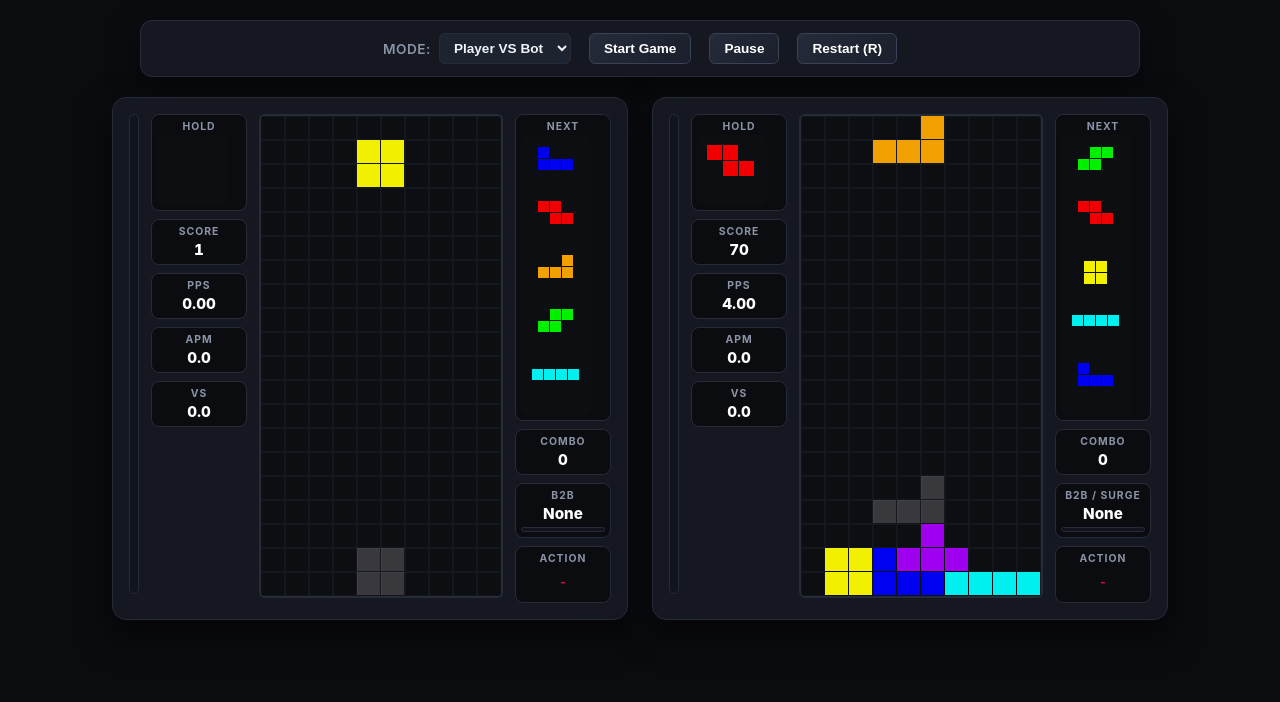
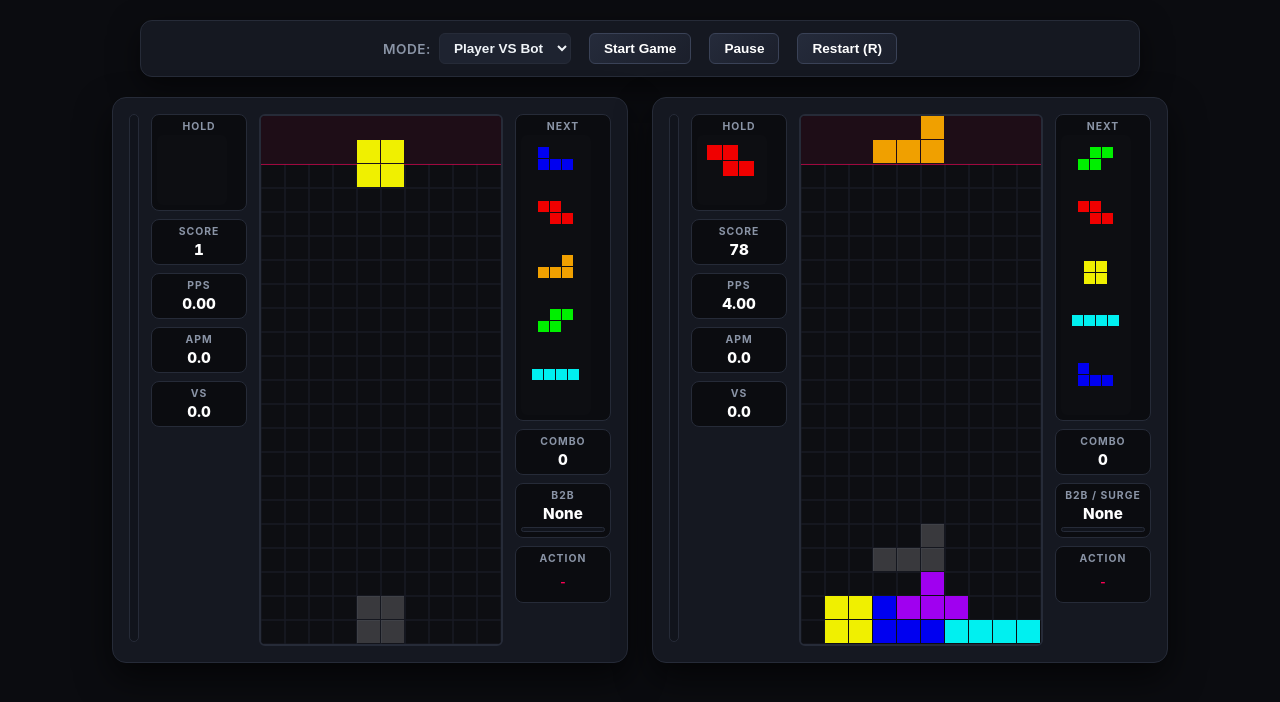
Before and after one commit to cunfuzed/Tetris, a plain HTML site: page index.html in a window 1280 px wide. Drawn offline with Linux system fonts and the light colour scheme.

Commit message:
Adjust canvas height and game settings parameters
Refactor canvas dimensions and game settings.

```diff
--- a/index.html
+++ b/index.html
@@ -242,7 +242,6 @@
 
     .garbage-meter {
       width: 10px;
-      height: 480px;
       background: #11141c;
       border-radius: 5px;
       position: relative;
@@ -363,7 +362,7 @@
             <div class="panel-box"><h3>APM</h3><div id="player-apm" class="stat-value">0.0</div></div>
             <div class="panel-box"><h3>VS</h3><div id="player-vs" class="stat-value">0.0</div></div>
         </div>
-    <canvas id="player-canvas" class="canvas-board" width="240" height="480"></canvas>
+    <canvas id="player-canvas" class="canvas-board" width="240"></canvas>
     <div class="side-panel">
         <div class="panel-box"><h3>Next</h3><canvas id="player-next" width="70" height="280"></canvas></div>
         <div class="panel-box"><h3>Combo</h3><div id="player-combo" class="stat-value">0</div></div>
@@ -388,7 +387,7 @@
             <div class="panel-box"><h3>APM</h3><div id="bot-apm" class="stat-value">0.0</div></div>
             <div class="panel-box"><h3>VS</h3><div id="bot-vs" class="stat-value">0.0</div></div>
         </div>
-        <canvas id="bot-canvas" class="canvas-board" width="240" height="480"></canvas>
+        <canvas id="bot-canvas" class="canvas-board" width="240"></canvas>
         <div class="side-panel">
             <div class="panel-box"><h3>Next</h3><canvas id="bot-next" width="70" height="280"></canvas></div>
             <div class="panel-box"><h3>Combo</h3><div id="bot-combo" class="stat-value">0</div></div>
@@ -414,7 +413,7 @@
         </div>
         <div class="input-group" id="bot-depth-container">
             <label for="bot-depth">Bot Depth: </label>
-            <input type="number" id="bot-depth" value="2" min="1" max="4" step="1">
+            <input type="number" id="bot-depth" value="2" min="1" max="6" step="1">
         </div>
         <div class="input-group" id="player-handling-container">
             <label for="das-input">DAS: </label>
@@ -456,8 +455,14 @@
         }
 
         const COLS = 10;
-        const ROWS = 20;
+        const ROWS = 20;          // visible rows
+        const BUFFER = 20;        // hidden rows above the field: a stack pushed past row 20 is kept here, not deleted
+        const TOTAL_ROWS = ROWS + BUFFER;
+        const VIEW_EXTRA = 2;     // overflow rows drawn above the field (red zone)
         const BLOCK_SIZE = 24;
+        const BOARD_WIDTH = COLS * BLOCK_SIZE;
+        const BOARD_HEIGHT = (ROWS + VIEW_EXTRA) * BLOCK_SIZE;
+        const SPAWN_Y = BUFFER - 2;   // grid row where EVERY new piece spawns (BUFFER = top of the visible field)
 
         const PIECE_IDS = { I: 1, J: 2, L: 3, O: 4, S: 5, T: 6, Z: 7, G: 8 };
         const SHAPES = {
@@ -524,12 +529,6 @@
         const sdfSlider = document.getElementById('sdf-slider');
         const sdfValDisplay = document.getElementById('sdf-val');
         const playerHandlingContainer = document.getElementById('player-handling-container');
-        const genomeModal = document.getElementById('genome-modal');
-        const modalTitle = document.getElementById('modal-title');
-        const genomeJsonInput = document.getElementById('genome-json-input');
-        const saveGenomeBtn = document.getElementById('save-genome-btn');
-        const resetGenomeBtn = document.getElementById('reset-genome-btn');
-        const closeGenomeBtn = document.getElementById('close-genome-btn');
         const botSpeedContainer = document.getElementById('bot-speed-container');
         const botDepthContainer = document.getElementById('bot-depth-container');
         const botContainer = document.getElementById('bot-container');
@@ -546,12 +545,12 @@
         const settings = document.querySelector('.settings');
 
         let cachedSettings = {
-            das: 120,
-            arr: 0,
+            das: 150,
+            arr: 20,
             sdf: 20,
             bot1Type: 'custom',
             botSpeed: 1,
-            botDepth: 2,
+            botDepth: 4,
             mode: 'vs',
         };
 
@@ -584,10 +583,12 @@
         right: { pressed: false, dasTimer: 0, arrTimer: 0 },
         softDrop: { pressed: false, timer: 0 }
         };
-
         class TetrisEngine {
             constructor(canvasId, holdCanvasId, nextCanvasId, garbageFillId, isBot = false) {
                 this.canvas = document.getElementById(canvasId);
+                this.canvas.height = BOARD_HEIGHT;
+                this.garbageMeter = document.getElementById(garbageFillId).parentElement;
+                this.garbageMeter.style.height = BOARD_HEIGHT + 'px';
                 this.ctx = this.canvas.getContext('2d', { alpha: false });
                 this.holdCanvas = document.getElementById(holdCanvasId);
                 this.holdCtx = this.holdCanvas.getContext('2d');
@@ -599,7 +600,7 @@
             }
 
             reset(initial = false) {
-                this.grid = Array.from({ length: ROWS }, () => Array(COLS).fill(0));
+                this.grid = Array.from({ length: TOTAL_ROWS }, () => Array(COLS).fill(0));
                 this.score = 0;
                 this.linesCleared = 0;
                 this.level = 1;
@@ -634,7 +635,7 @@
                         matrix: ROTATED_SHAPES[type][0],
                         color: COLORS[type],
                         x: Math.floor((COLS - SHAPES[type][0].length) / 2),
-                        y: 0,
+                        y: SPAWN_Y,
                         rotation: 0
                     };
                 }
@@ -661,7 +662,7 @@
                     matrix: ROTATED_SHAPES[type][0],
                     color: COLORS[type],
                     x: Math.floor((COLS - SHAPES[type][0].length) / 2),
-                    y: 0,
+                    y: SPAWN_Y,
                     rotation: 0
                 };
                 this.canHold = true;
@@ -669,6 +670,10 @@
                 this.resetLockDelay();
 
                 if (this.checkCollision(this.currentPiece.matrix, this.currentPiece.x, this.currentPiece.y)) {
+                    if(cachedSettings.mode === 'settings') {
+                        this.reset();
+                        return;
+                    }
                     handleGameOver(this);
                 }
                 this.updateNextUI();
@@ -682,7 +687,7 @@
                     if (matrix[r][c]) {
                     const newX = x + c;
                     const newY = y + r;
-                    if (newX < 0 || newX >= COLS || newY >= ROWS) return true;
+                    if (newX < 0 || newX >= COLS || newY >= TOTAL_ROWS) return true;
                     if (newY >= 0 && targetGrid[newY][newX]) return true;
                     }
                 }
@@ -783,7 +788,7 @@
                         matrix: ROTATED_SHAPES[this.holdPieceType][0],
                         color: COLORS[this.holdPieceType],
                         x: Math.floor((COLS - SHAPES[this.holdPieceType][0].length) / 2),
-                        y: 0,
+                        y: SPAWN_Y,
                         rotation: 0
                     };
                     this.holdPieceType = temp;
@@ -817,7 +822,7 @@
                 let cleared = 0;
                 let garbageCleared = 0;
 
-                for (let r = 0; r < ROWS; r++) {
+                for (let r = 0; r < TOTAL_ROWS; r++) {
                     if (this.grid[r].every(cell => cell !== 0)) {
                         if (this.grid[r].includes(COLORS.G)) {
                         garbageCleared++;
@@ -828,7 +833,7 @@
                     }
                 }
 
-                while (remainingRows.length < ROWS) {
+                while (remainingRows.length < TOTAL_ROWS) {
                     remainingRows.unshift(Array(COLS).fill(0));
                 }
 
@@ -841,14 +846,16 @@
                 if (!lines || lines <= 0) return;
                 lines = Math.min(lines, ROWS);
                 let hole = Math.floor(Math.random() * COLS);
+                let overflow = false;
 
                 for (let i = 0; i < lines; i++) {
-                    this.grid.shift();
+                    if (this.grid.shift().some(c => c !== 0)) overflow = true; // only lost if the stack passes the buffer too
                     const garbageRow = Array(COLS).fill(COLORS.G);
                     garbageRow[hole] = 0;
                     this.grid.push(garbageRow);
                 }
                 this.updateGarbageUI();
+                if (overflow && cachedSettings.mode !== 'settings') handleGameOver(this);
             }
 
             lockPiece() {
@@ -865,7 +872,7 @@
                     const p = this.currentPiece, g = this.grid;
                     spin = detectSpin(p.type, p.rotation, p.x, p.y, this.lastKick,
                         (cx, cy) => this.checkCollision(matrix, cx, cy),
-                        (cx, cy) => cx < 0 || cx >= COLS || cy >= ROWS || (cy >= 0 && g[cy][cx] !== 0));
+                        (cx, cy) => cx < 0 || cx >= COLS || cy >= TOTAL_ROWS || (cy >= 0 && g[cy][cx] !== 0));
                 }
 
                 for (let r = 0; r < len; r++) {
@@ -873,7 +880,7 @@
                         if (matrix[r][c]) {
                         const gy = this.currentPiece.y + r;
                         const gx = this.currentPiece.x + c;
-                        if (gy >= 0 && gy < ROWS && gx >= 0 && gx < COLS) {
+                        if (gy >= 0 && gy < TOTAL_ROWS && gx >= 0 && gx < COLS) {
                             this.grid[gy][gx] = color;
                         }
                         }
@@ -1115,8 +1122,15 @@
             }
 
             draw(ctx) {
+                const top = BUFFER - VIEW_EXTRA;               // first grid row that is drawn
+                const py = (row) => (row - top) * BLOCK_SIZE;  // grid row -> canvas y
+                const W = this.canvas.width, H = this.canvas.height;
                 ctx.fillStyle = '#0d0e12';
-                ctx.fillRect(0, 0, this.canvas.width, this.canvas.height);
+                ctx.fillRect(0, 0, W, H);
+
+                // overflow zone above the ceiling
+                ctx.fillStyle = 'rgba(255, 0, 85, 0.07)';
+                ctx.fillRect(0, 0, W, VIEW_EXTRA * BLOCK_SIZE);
 
                 // Render Background 40-Line Counter in Sprint Mode
                 if (cachedSettings.mode === 'sprint' && !this.isBot) {
@@ -1126,21 +1140,29 @@
                     ctx.fillStyle = 'rgba(255, 255, 255, 0.06)';
                     ctx.textAlign = 'center';
                     ctx.textBaseline = 'middle';
-                    ctx.fillText(linesLeft.toString(), this.canvas.width / 2, this.canvas.height / 2);
+                    ctx.fillText(linesLeft.toString(), W / 2, H / 2);
                     ctx.restore();
                 }
 
-                for (let r = 0; r < ROWS; r++) {
+                for (let r = top; r < TOTAL_ROWS; r++) {
                     for (let c = 0; c < COLS; c++) {
                         if (this.grid[r][c]) {
-                        ctx.fillStyle = this.grid[r][c];
-                        ctx.fillRect(c * BLOCK_SIZE, r * BLOCK_SIZE, BLOCK_SIZE - 1, BLOCK_SIZE - 1);
-                        } else {
-                        ctx.strokeStyle = '#181b24';
-                        ctx.strokeRect(c * BLOCK_SIZE, r * BLOCK_SIZE, BLOCK_SIZE, BLOCK_SIZE);
+                            ctx.fillStyle = this.grid[r][c];
+                            ctx.fillRect(c * BLOCK_SIZE, py(r), BLOCK_SIZE - 1, BLOCK_SIZE - 1);
+                        } else if (r >= BUFFER) {
+                            ctx.strokeStyle = '#181b24';
+                            ctx.strokeRect(c * BLOCK_SIZE, py(r), BLOCK_SIZE, BLOCK_SIZE);
                         }
                     }
                 }
+
+                // ceiling line
+                ctx.strokeStyle = 'rgba(255, 0, 85, 0.6)';
+                ctx.lineWidth = 1;
+                ctx.beginPath();
+                ctx.moveTo(0, VIEW_EXTRA * BLOCK_SIZE + 0.5);
+                ctx.lineTo(W, VIEW_EXTRA * BLOCK_SIZE + 0.5);
+                ctx.stroke();
 
                 if (this.currentPiece && !gameOver) {
                     let ghostY = this.currentPiece.y;
@@ -1153,7 +1175,7 @@
                     for (let r = 0; r < len; r++) {
                         for (let c = 0; c < len; c++) {
                             if (matrix[r][c]) {
-                                ctx.fillRect((this.currentPiece.x + c) * BLOCK_SIZE, (ghostY + r) * BLOCK_SIZE, BLOCK_SIZE - 1, BLOCK_SIZE - 1);
+                                ctx.fillRect((this.currentPiece.x + c) * BLOCK_SIZE, py(ghostY + r), BLOCK_SIZE - 1, BLOCK_SIZE - 1);
                             }
                         }
                     }
@@ -1166,7 +1188,7 @@
                     for (let r = 0; r < len; r++) {
                         for (let c = 0; c < len; c++) {
                             if (matrix[r][c]) {
-                                ctx.fillRect((this.currentPiece.x + c) * BLOCK_SIZE, (this.currentPiece.y + r) * BLOCK_SIZE, BLOCK_SIZE - 1, BLOCK_SIZE - 1);
+                                ctx.fillRect((this.currentPiece.x + c) * BLOCK_SIZE, py(this.currentPiece.y + r), BLOCK_SIZE - 1, BLOCK_SIZE - 1);
                             }
                         }
                     }
@@ -1222,7 +1244,7 @@
 
         function toRows(grid) {
             const rows = new Uint16Array(ROWS);
-            for (let r = 0; r < ROWS; r++) for (let c = 0; c < COLS; c++) if (grid[r][c]) rows[r] |= 1 << c;
+            for (let r = 0; r < ROWS; r++) for (let c = 0; c < COLS; c++) if (grid[BUFFER + r][c]) rows[r] |= 1 << c;
             return rows;
         }
 
@@ -1237,28 +1259,29 @@
 
         function cellsKey(a, x, y) {
             const v = [];
-            for (let i = 0; i < 8; i += 2) v.push((y + a[i]) * 10 + x + a[i + 1] + 50);
+            for (let i = 0; i < 8; i += 2) v.push((y + a[i]) * 10 + x + a[i + 1] + 80);
             v.sort((p, q) => p - q);
-            return ((v[0] * 256 + v[1]) * 256 + v[2]) * 256 + v[3];
+            return ((v[0] * 512 + v[1]) * 512 + v[2]) * 512 + v[3];
         }
 
         // BFS over (x, y, rot, lastActionWasRotate). Actions: 1=L 2=R 3=Down 4=CW 5=CCW 6=180
         function placements(type, rows) {
             const P = PC[type];
             const sx = Math.floor((COLS - SHAPES[type][0].length) / 2);
-            if (hit(P[0], sx, 0, rows)) return [];
-            const N = 3 * 4 * 26 * 16;
+            const sy = SPAWN_Y - BUFFER; // engine spawn row in visible-field coordinates (negative = above the field)
+            if (hit(P[0], sx, sy, rows)) return [];
+            const N = 3 * 4 * 32 * 16;
             const par = new Int32Array(N).fill(-1), act = new Int8Array(N), seen = new Uint8Array(N), q = new Int32Array(N);
-            const id = (f, r, y, x) => ((((f * 4 + r) * 26 + (y + 3)) << 4) | (x + 3));
+            const id = (f, r, y, x) => ((((f * 4 + r) * 32 + (y + 6)) << 4) | (x + 3));
             const res = [], dd = new Set();
             let h = 0, t = 0;
-            const s0 = id(0, 0, 0, sx);
+            const s0 = id(0, 0, sy, sx);
             seen[s0] = 1; q[t++] = s0;
             const push = (n, s, ac) => { if (!seen[n]) { seen[n] = 1; par[n] = s; act[n] = ac; q[t++] = n; } };
 
             while (h < t) {
                 const s = q[h++];
-                const x = (s & 15) - 3, yr = s >> 4, y = (yr % 26) - 3, fr = Math.floor(yr / 26);
+                const x = (s & 15) - 3, yr = s >> 4, y = (yr % 32) - 6, fr = Math.floor(yr / 32);
                 const rot = fr & 3, f = fr >> 2, a = P[rot];
 
                 if (hit(a, x, y + 1, rows)) {
@@ -1274,7 +1297,7 @@
                     const ks = getKicks(type, rot, nr);
                     for (let i = 0; i < ks.length; i++) {
                         const tx = x + ks[i][0], ty = y - ks[i][1];
-                        if (ty < -2 || tx < -3 || tx > 12) continue;
+                        if (ty < -5 || tx < -3 || tx > 12) continue;
                         if (!hit(P[nr], tx, ty, rows)) { push(id(type === 'T' && i === 4 ? 2 : 1, nr, ty, tx), s, ac); break; }
                     }
                 }
@@ -1314,7 +1337,7 @@
             const pc = n > 0 && out.every(v => v === 0);
             if (pc) { base += 10; diff = true; }
 
-            let combo = st.combo, b2b = st.b2b, pend = st.pend, atk = 0, recv = 0;
+            let combo = st.combo, b2b = st.b2b, pend = st.pend, atk = 0, recv = 0, over = 0;
             if (n > 0) {
                 combo++;
                 const CT = [0, 0, 0, 1, 1, 2, 2, 3, 3, 4, 4, 5];
@@ -1334,11 +1357,12 @@
                         if (CFG.tallHole) cnt = 99 - cnt; // pessimistic: gap lands under the tallest column
                         if (cnt < best) { best = cnt; hole = c; }
                     }
+                    for (let i = 0; i < recv; i++) over |= out[i]; // rows pushed above the field = stack overflow
                     for (let i = 0; i < ROWS - recv; i++) out[i] = out[i + recv];
                     for (let i = ROWS - recv; i < ROWS; i++) out[i] = FULL & ~(1 << hole);
                 }
             }
-            return { rows: out, combo, b2b, pend, atk, recv, pc, spin, n, dead: (out[0] | out[1]) & 0x78 };
+            return { rows: out, combo, b2b, pend, atk, recv, pc, spin, n, dead: ((out[0] | out[1]) & 0x78) || over };
         }
 
         function evalBoard(rows, s) {
@@ -1525,8 +1549,8 @@
                 if (localStorage.getItem(STORAGE_KEYS.arr) !== null) arrInput.value = localStorage.getItem(STORAGE_KEYS.arr);
                 if (localStorage.getItem(STORAGE_KEYS.sdf) !== null) sdfSlider.value = localStorage.getItem(STORAGE_KEYS.sdf);
                 //AHEM BAO
-                if(botDepthInput.value > 5){
-                    botDepthInput.value = 5;
+                if(botDepthInput.value > 6){
+                    botDepthInput.value = 6;
                 }
             } catch (e) {
                 console.warn("Unable to load settings:", e);
@@ -1812,6 +1836,9 @@
             let waitTime = 3;
             if (cachedSettings.mode === 'sprint') {
                 waitTime = 1;
+            }else if(cachedSettings.mode === 'settings'){
+                waitTime = 0;
+
             }else{
                 waitTime = 3;
             }
```
